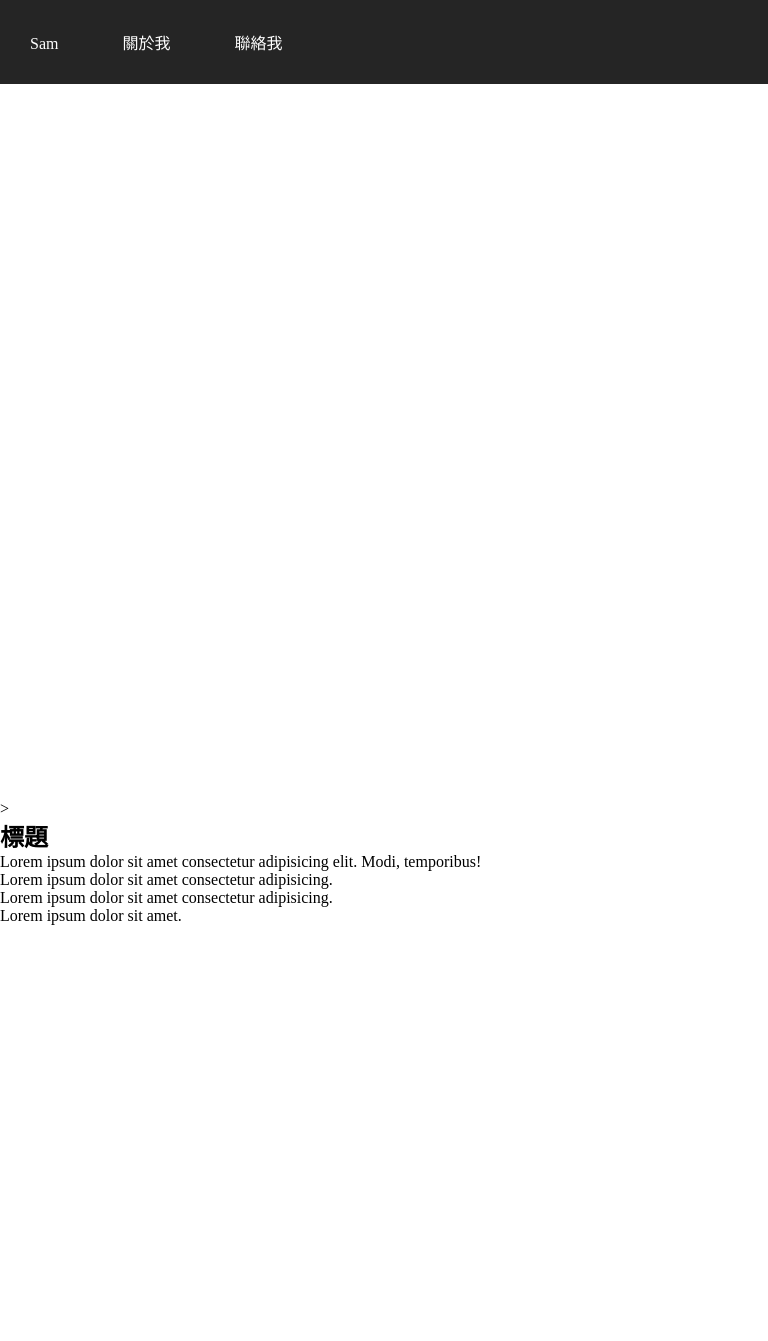
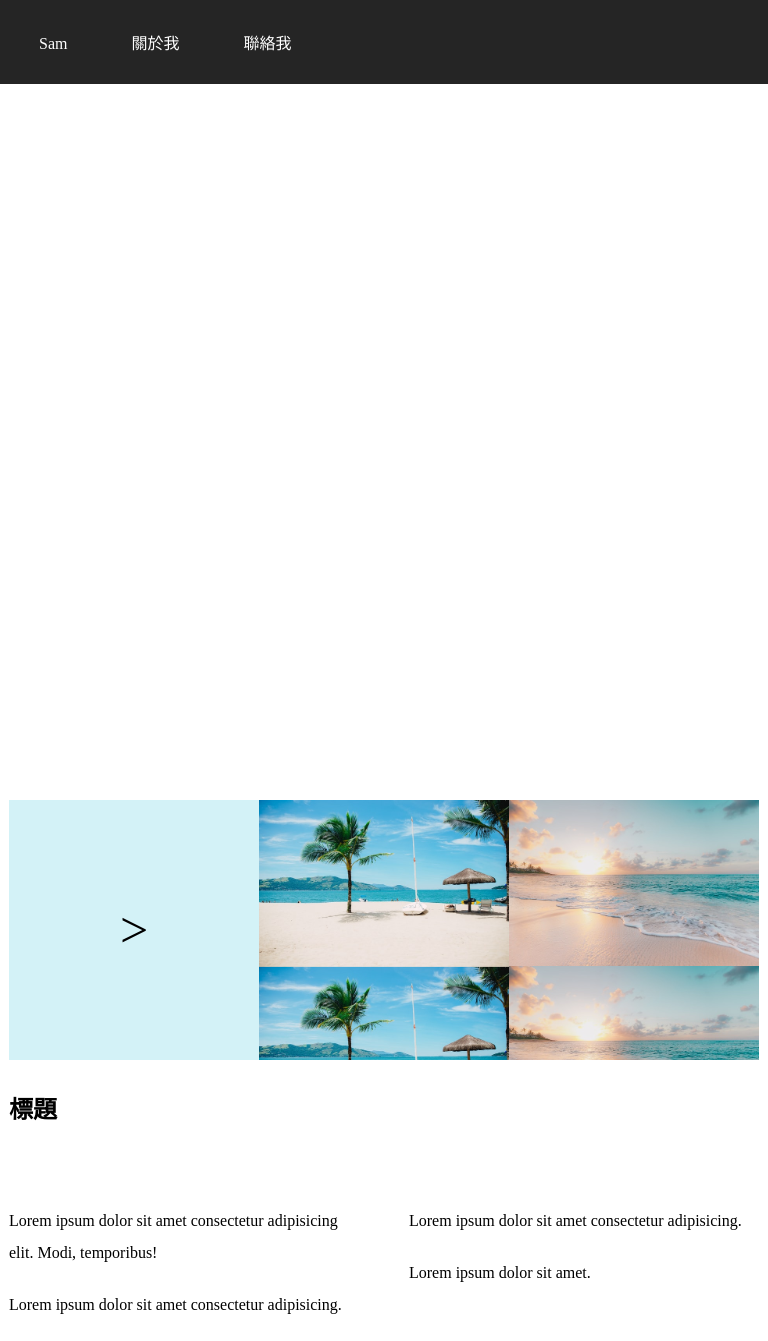
Before and after one commit to sccau189/1090607_Hc_web, a plain HTML site: page index.html in a window 768 px wide. Before the commit the page ends 925 px from the top, so only its background shows below. Drawn offline with Linux system fonts and the light colour scheme.

Commit message:
響應式網頁平板

```diff
--- a/style.scss
+++ b/style.scss
@@ -1,3 +1,9 @@
+@mixin desktop-box {
+        width: 1200px;
+        margin: 0 auto;
+        transition: 0.3s;
+}
+
 *{
     margin: 0;
     padding: 0;
@@ -17,8 +23,7 @@ nav{
     width: 100%;
 
     div{
-        width: 1200px;
-        margin: 0 auto;
+        @include desktop-box();
 
         a{
             color: white;
@@ -42,3 +47,82 @@ nav{
     background-position: center;
     background-size: cover;
 }
+
+
+#picture{
+    @include desktop-box();
+    display: grid;
+    grid-template-columns: repeat(3 ,1fr);
+
+    div {
+        height: 260px;
+
+        &:nth-child(1){
+            background: #ADE6F088 ;
+            font-size: 50px;
+            display: grid;
+            align-items: center;
+            text-align: center;
+
+        }
+
+
+        &:nth-child(2){
+            background-image: url(./img/d-beach-1.jpg);
+            background-size: 100%;
+        }
+
+        &:nth-child(3){
+            background-image: url(./img/d-beach-2.jpg);
+            background-size: 100%;
+        }
+    }
+}
+
+// 內容區域
+#content{
+    @include desktop-box();
+
+    display: grid;
+    grid-template-columns: repeat(2, 1fr);
+    grid-gap: 50px;
+
+    h1{
+        grid-column: 1 / 3;
+        padding: 30px 0;
+    }
+
+    p{
+        line-height: 2;
+        margin-bottom:  20px;
+
+    }
+}
+
+
+// RWD
+// 平板: 大於等於 768 並且 小於等於1199
+@media screen and (min-width: 768px) and (max-width: 1199px) {
+    @mixin table-box {
+        width: 750px;
+        margin: 0 auto;
+        transition: 0.3s;
+
+    }
+
+    nav{
+        div{
+            @include table-box();
+
+        }
+    }
+
+    #picture {
+        @include table-box();
+
+    }
+
+    #content {
+        @include table-box();
+    }
+}
```
Also changed, not shown: style.css, 1 other file.
